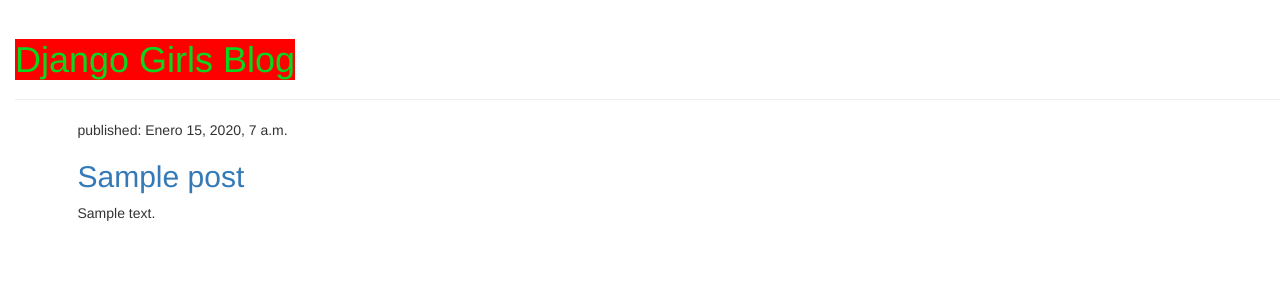
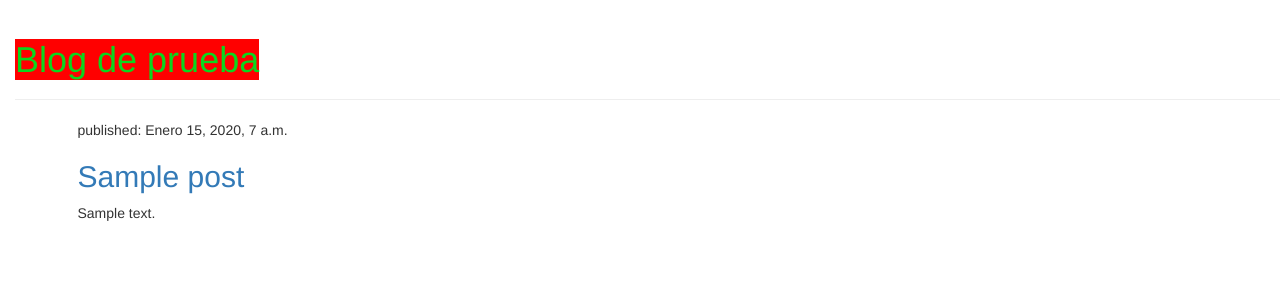
Before and after one commit to ncasatti/my-blog, a Django app: template blog/templates/blog/post_list.html in a window 1280 px wide. Shown: the top 300 px of the page. Run offline with Django 3.2, Linux system fonts and the light colour scheme; the template is opened without the code that fills it: values that come from a table or form of the project are taken from there, others are empty; tables that the repository leaves empty hold one stand-in row (values such as "Sample post"); some libraries are stand-ins or nearby versions.

Commit message:
Vamos de nuevo xD

```diff
--- a/blog/static/css/blog.css
+++ b/blog/static/css/blog.css
@@ -5,7 +5,7 @@ h1 a {
 
 h2 a {
     color: #0041FF;
-	font-family: 'Lato';
+	font-family: 'Roboto';
 }
 
 body {
--- a/blog/templates/blog/base.html
+++ b/blog/templates/blog/base.html
@@ -9,7 +9,7 @@
     </head>
     <body>
     <div class="page-header">
-        <h1><a href="/">Django Girls Blog</a></h1>
+        <h1><a href="/">Blog de prueba</a></h1>
     </div>
     <div class="content container">
         <div class="row">
```
